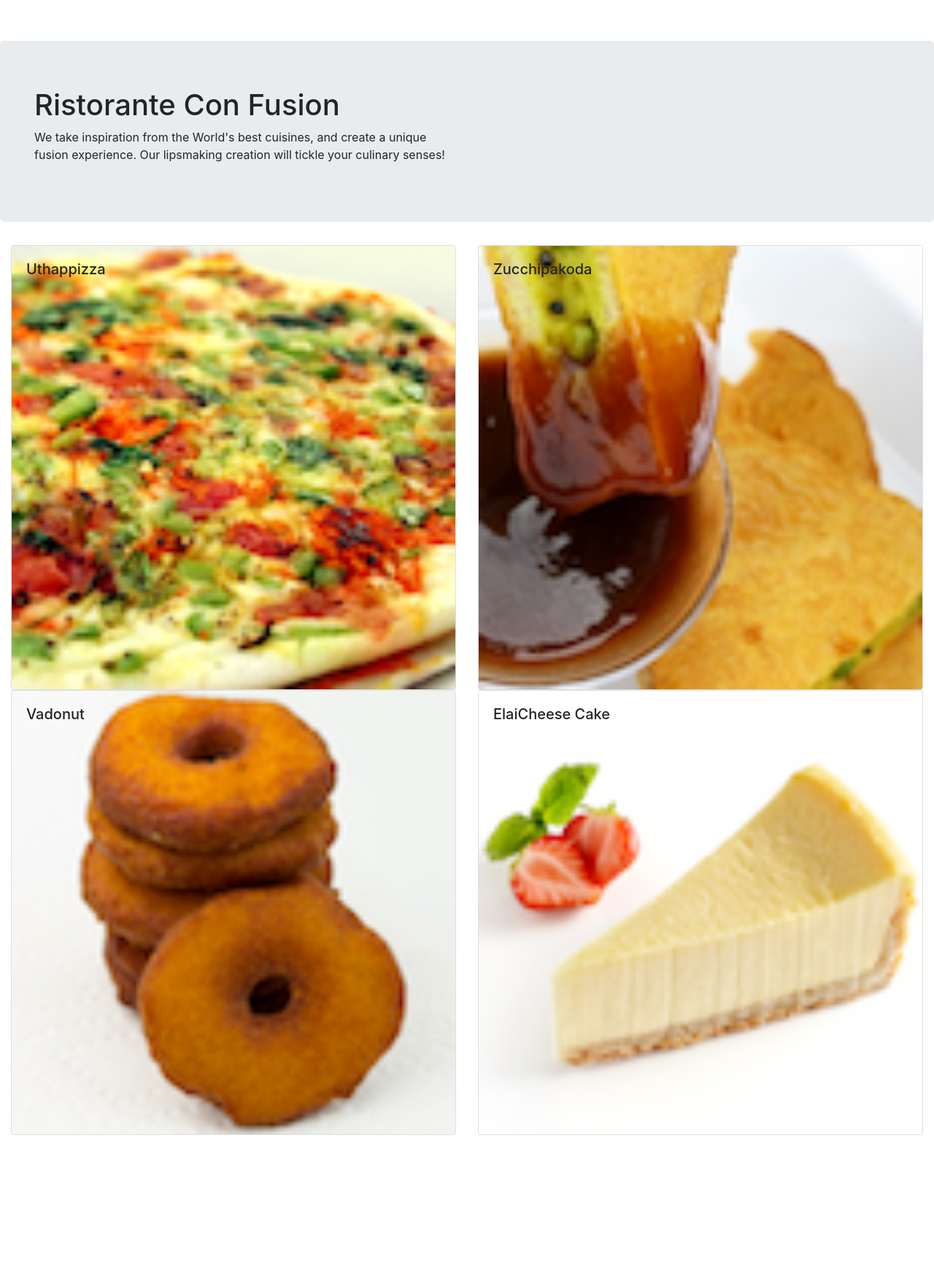
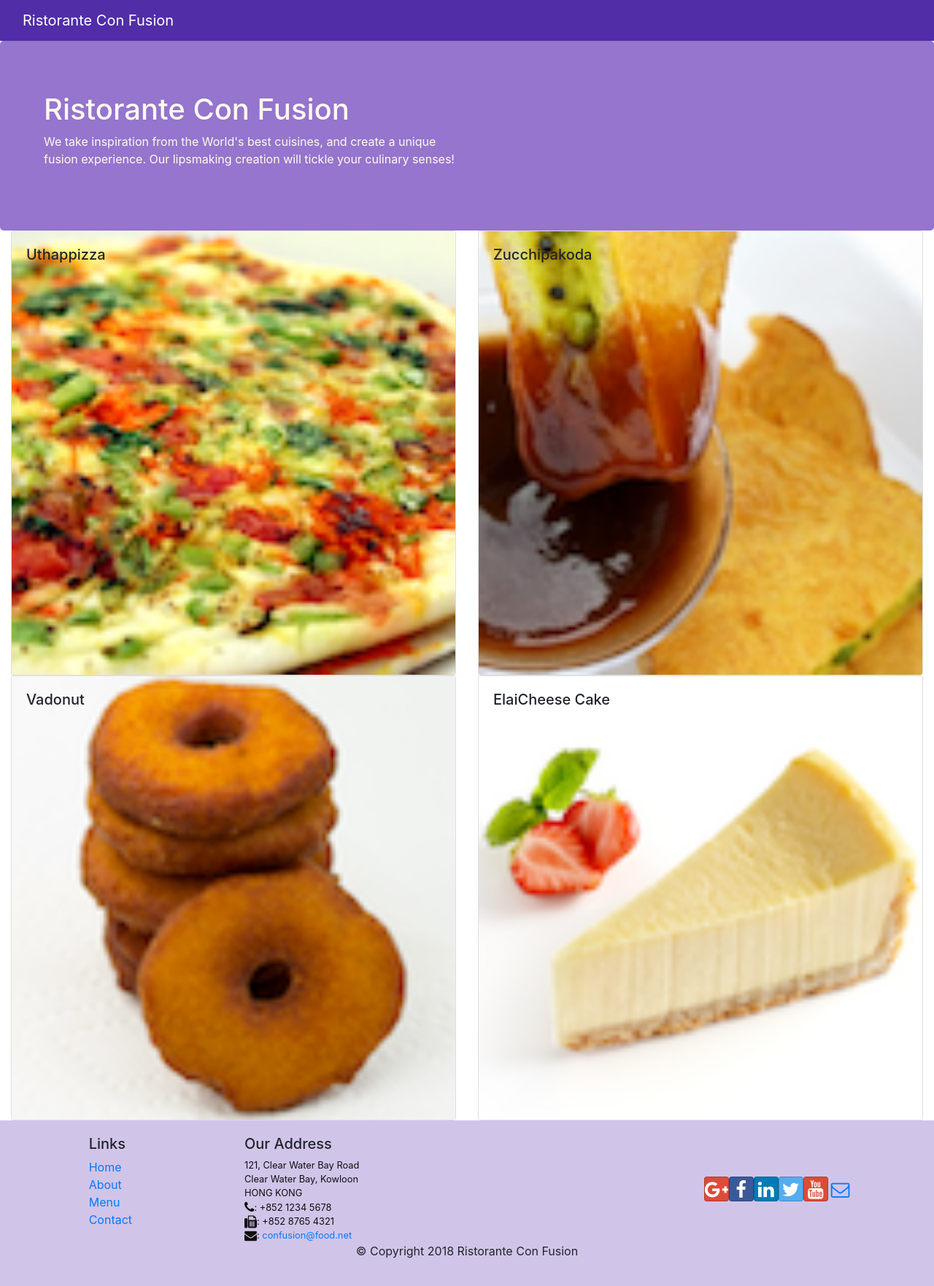
Before and after one commit to Kisei88/FunixReactjsLab, a React (Create React App) app: page / in a window 1280 px wide. Shown: the whole page at 73% size. Before the commit the page ends 1556 px from the top, so only its background shows below. Built offline with nearby package versions, Linux system fonts and the light colour scheme.

Commit message:
added footer and update app.css

```diff
--- a/src/App.css
+++ b/src/App.css
@@ -3,3 +3,36 @@
     margin-right: 0;
     max-width: inherit;
 }
+.row-header{
+    margin:0px auto;
+    padding:0px auto;
+}
+
+.row-content {
+    margin:0px auto;
+    padding: 50px 0px 50px 0px;
+    border-bottom: 1px ridge;
+    min-height:400px;
+}
+
+.footer{
+    background-color: #D1C4E9;
+    margin:0px auto;
+    padding: 20px 0px 20px 0px;
+}
+.jumbotron {
+    padding:70px 30px 70px 30px;
+    margin:0px auto;
+    background: #9575CD ;
+    color:floralwhite;
+}
+
+address{
+    font-size:80%;
+    margin:0px;
+    color:#0f0f0f;
+}
+
+.navbar-dark {
+    background-color: #512DA8;
+}
--- /dev/null
+++ b/src/components/FooterComponent.js
@@ -0,0 +1,50 @@
+import React from 'react';
+
+function Footer() {
+    return (
+        <div className="footer">
+        <div className="container">
+            <div className="row justify-content-center">
+                <div className="col-4 offset-1 col-sm-2">
+                    <h5>Links</h5>
+                    <ul className="list-unstyled">
+                        <li><a href="#">Home</a></li>
+                        <li><a href="#">About</a></li>
+                        <li><a href="#">Menu</a></li>
+                        <li><a href="contactus.html">Contact</a></li>
+                    </ul>
+                </div>
+                <div className="col-7 col-sm-5">
+                    <h5>Our Address</h5>
+                    <address>
+		              121, Clear Water Bay Road<br />
+		              Clear Water Bay, Kowloon<br />
+		              HONG KONG<br />
+		              <i className="fa fa-phone fa-lg"></i>: +852 1234 5678<br />
+		              <i className="fa fa-fax fa-lg"></i>: +852 8765 4321<br />
+		              <i className="fa fa-envelope fa-lg"></i>: <a href="mailto:confusion@food.net">
+                         confusion@food.net</a>
+                    </address>
+                </div>
+                <div className="col-12 col-sm-4 align-self-center">
+                    <div className="text-center">
+                        <a className="btn btn-social-icon btn-google" href="http://google.com/+"><i className="fa fa-google-plus"></i></a>
+                        <a className="btn btn-social-icon btn-facebook" href="http://www.facebook.com/profile.php?id="><i className="fa fa-facebook"></i></a>
+                        <a className="btn btn-social-icon btn-linkedin" href="http://www.linkedin.com/in/"><i className="fa fa-linkedin"></i></a>
+                        <a className="btn btn-social-icon btn-twitter" href="http://twitter.com/"><i className="fa fa-twitter"></i></a>
+                        <a className="btn btn-social-icon btn-google" href="http://youtube.com/"><i className="fa fa-youtube"></i></a>
+                        <a className="btn btn-social-icon" href="mailto:"><i className="fa fa-envelope-o"></i></a>
+                    </div>
+                </div>
+            </div>
+            <div className="row justify-content-center">
+                <div className="col-auto">
+                    <p>© Copyright 2018 Ristorante Con Fusion</p>
+                </div>
+            </div>
+        </div>
+    </div>
+    );
+};
+
+export default Footer;
--- a/src/components/MainComponent.js
+++ b/src/components/MainComponent.js
@@ -5,7 +5,7 @@
 import DishDetail from './DishDetailComponent';
 import React, {Component} from 'react';
 import Header from './HeaderComponent';
-
+import Footer from './FooterComponent';
 class Main extends Component {
 constructor(props) {
     super(props);
@@ -21,9 +21,9 @@
 return (
     <div>
         <Header />
-        <Menu dishes = {this.state.dishes}
-        onClick = {(dishId) => this.onDishSelected(dishId)}/>
+        <Menu dishes = {this.state.dishes} onClick = {(dishId) => this.onDishSelected(dishId)}/>
         <DishDetail dish = {this.state.dishes.filter((dish) => dish.id === this.state.selectedDish)[0]} />
+        <Footer />
     </div>
   );
 }
```
